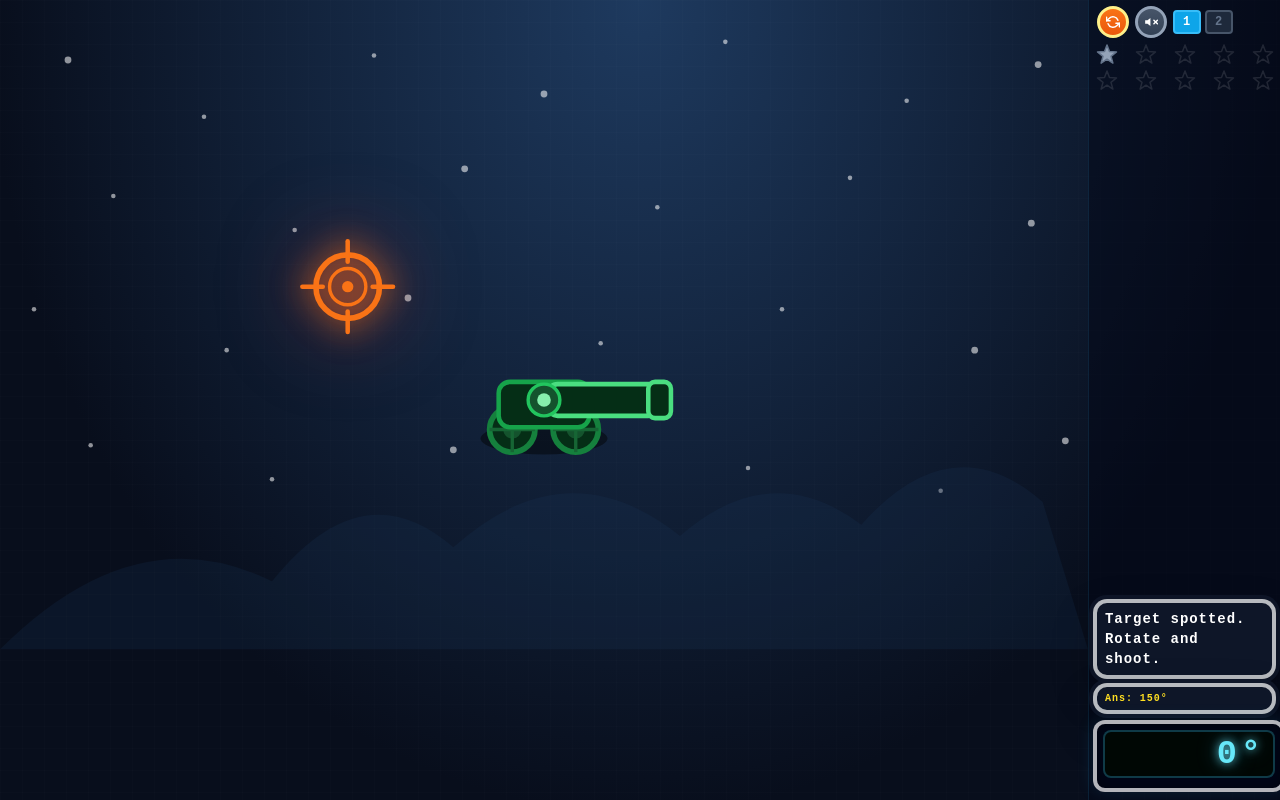
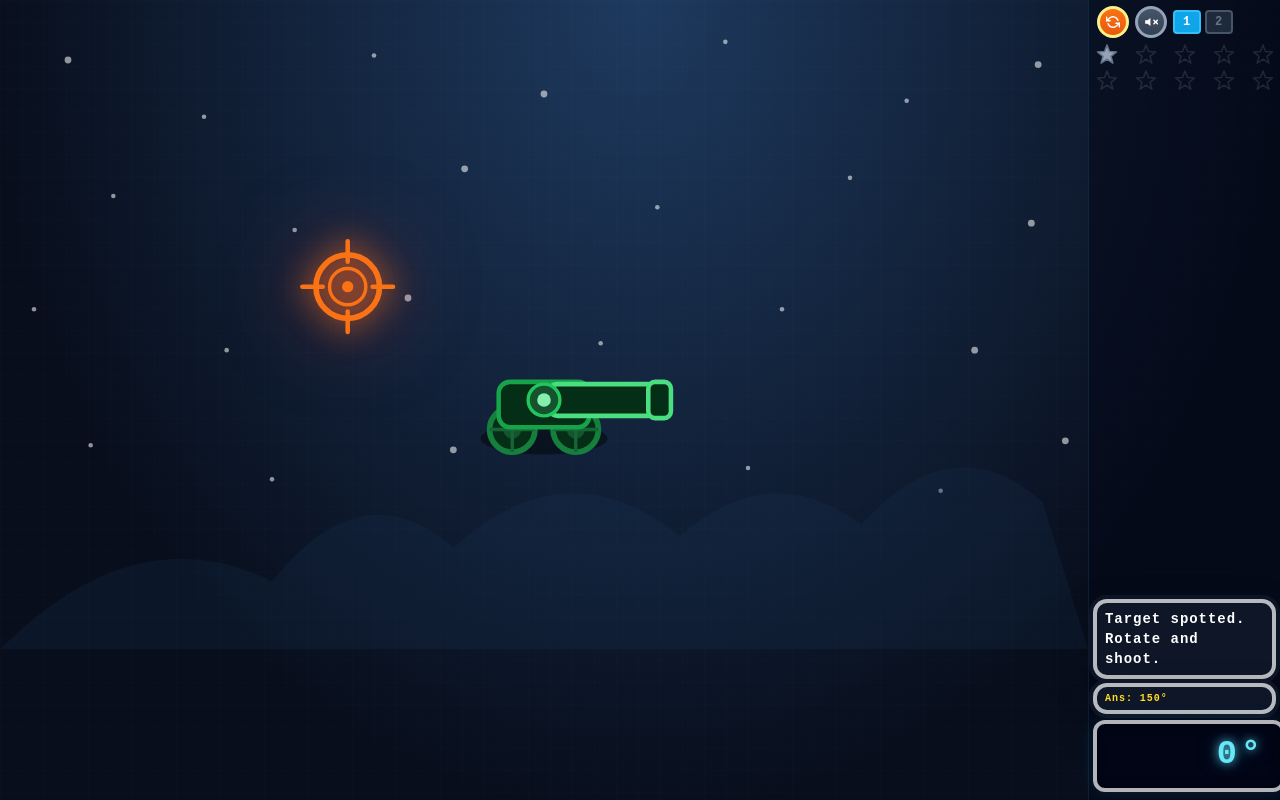
Before and after one commit to anandamarsh/maths-angle-explorer, a React (Vite) app: page / in a window 1280 px wide. Built offline with nearby package versions, Linux system fonts and the light colour scheme; a web font is replaced by a local one.

Commit message:
Polish keypad audio and display

```diff
--- a/src/screens/ArcadeAngleScreen.tsx
+++ b/src/screens/ArcadeAngleScreen.tsx
@@ -650,8 +650,8 @@ function NumericKeypad({ value, onChange, onFire, canFire: canFireProp, disabled
           fontFamily: "'DSEG7Classic', 'Courier New', monospace",
           fontWeight: 700,
           fontSize: "2.1rem",
-          background: "rgba(0,8,4,0.95)",
-          border: "2px solid rgba(56,189,248,0.28)",
+          background: minimized ? "rgba(0,8,4,0)" : "rgba(0,8,4,0.95)",
+          border: minimized ? "2px solid rgba(56,189,248,0)" : "2px solid rgba(56,189,248,0.28)",
           color: "#67e8f9",
           textShadow: "0 0 10px rgba(103,232,249,0.85), 0 0 22px rgba(56,189,248,0.4)",
           letterSpacing: "0.12em",
@@ -814,6 +814,7 @@ export default function ArcadeAngleScreen() {
       const isDecimal = k === "." || k === "Decimal";
       if (!isDigit && !isBackspace && !isMinus && !isDecimal) return;
       e.preventDefault();
+      playKeyClick();
       const val = keypadValueRef.current;
       let next: string;
       if (isBackspace) {
--- a/src/sound/index.ts
+++ b/src/sound/index.ts
@@ -4,8 +4,8 @@
 let ctx: AudioContext | null = null;
 let footToggle = false;
 const MUTE_STORAGE_KEY = "maths-angle-explorer:muted";
-const SFX_GAIN = 1.9;
-const BG_GAIN = 0.5;
+const SFX_GAIN = 2.2;
+const BG_GAIN = 0.25;
 
 function readStoredMute(): boolean | null {
   if (typeof window === "undefined") return null;
@@ -30,7 +30,7 @@ function ac(): AudioContext {
 }
 
 function capGain(value: number) {
-  return Math.min(value, 0.9);
+  return Math.min(value, 1);
 }
 
 function tone(freq: number, start: number, dur: number, vol = 0.08, type: OscillatorType = "square") {
```
